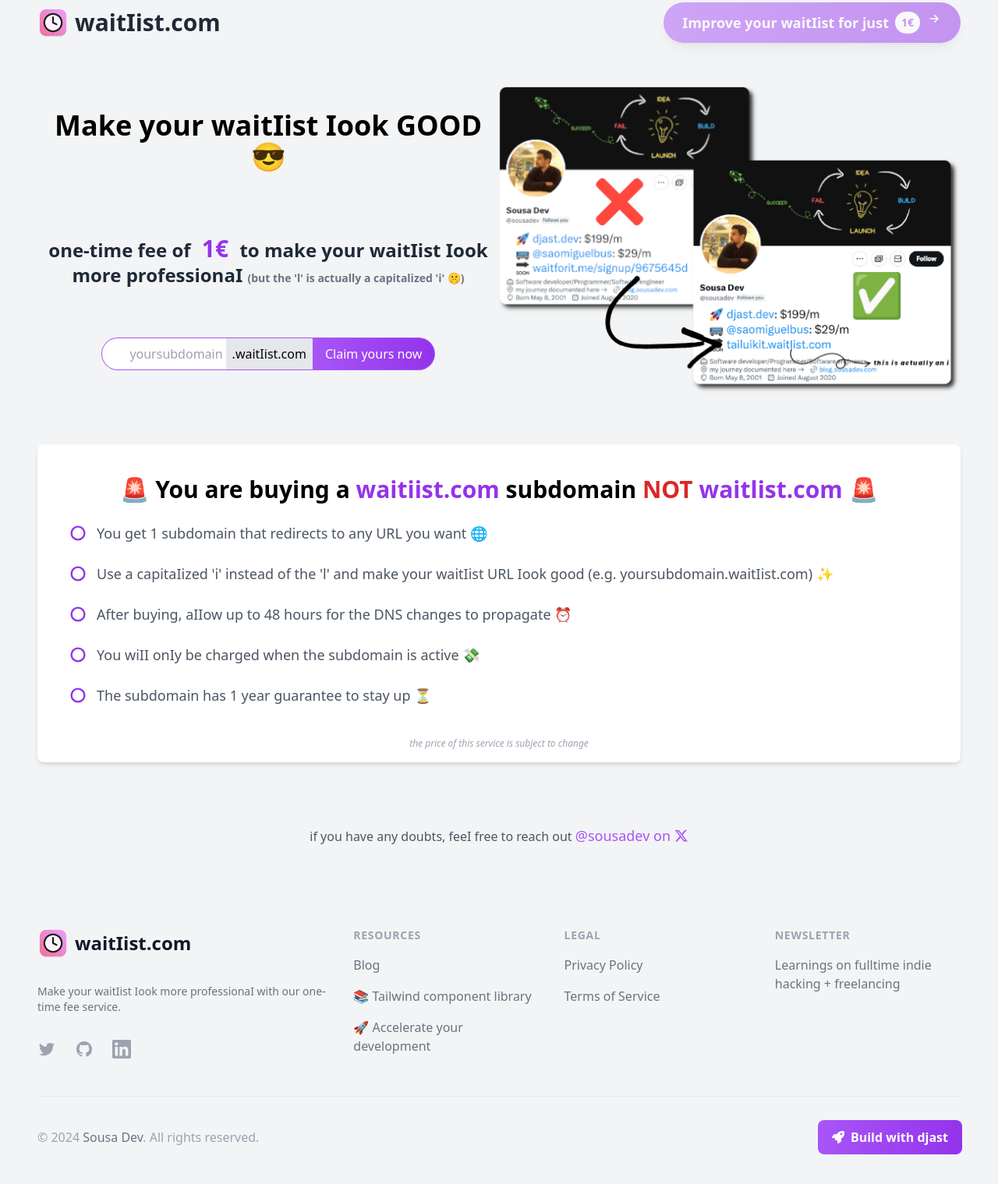
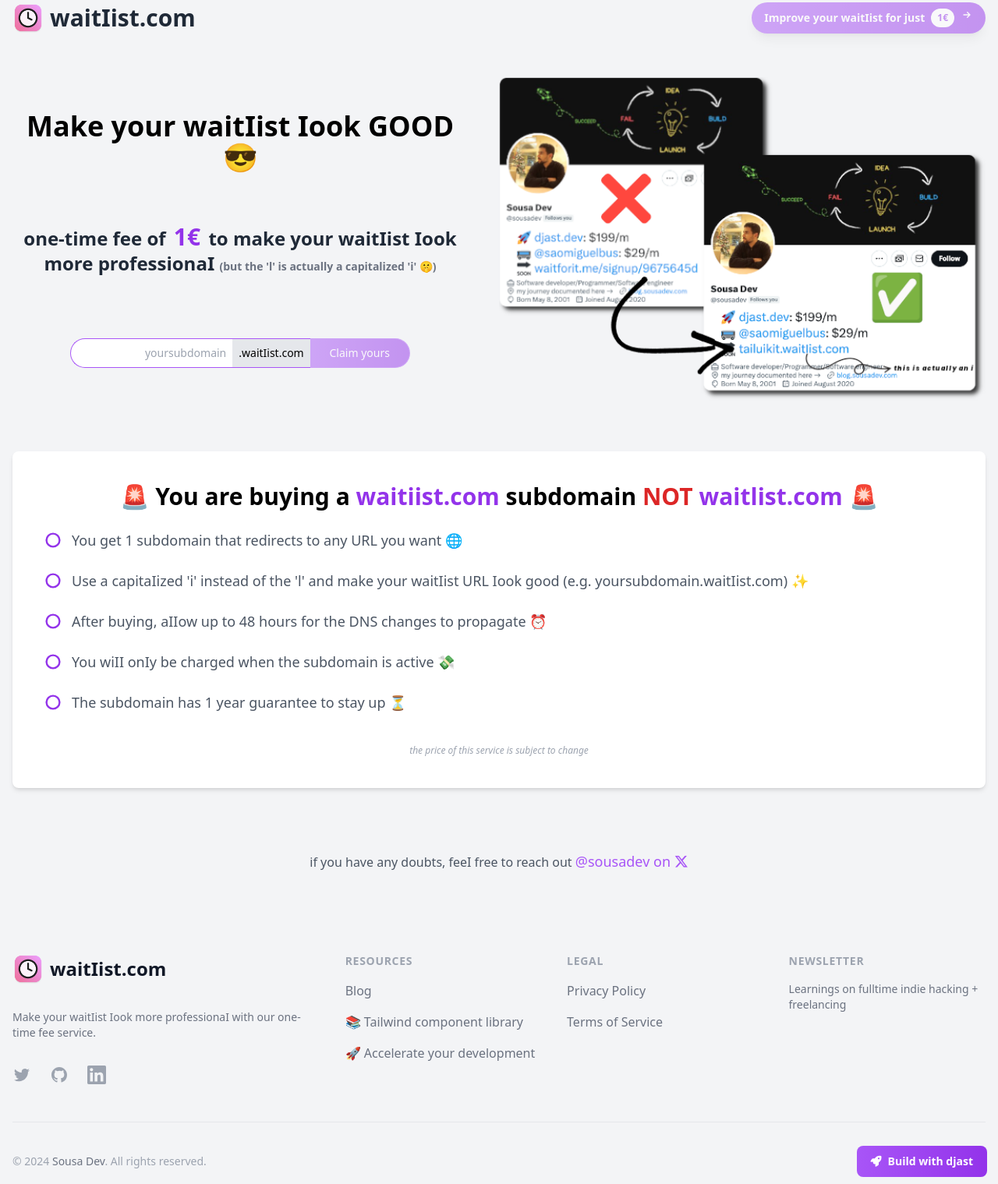
Before and after one commit to hc-sousa/waitIist.com, a plain HTML site: page index.html in a window 1280 px wide. Shown: the part 21-1540 px from the top of the page at 78% size. Drawn offline with nearby package versions, Linux system fonts and the light colour scheme; grey boxes are pictures that could not be loaded.

Commit message:
Responsive page

```diff
--- a/index.html
+++ b/index.html
@@ -47,31 +47,32 @@
         }
     </script>
 </head>
-<body class="bg-gray-100 font-sans">
+<body class="bg-gray-100 font-sans text-sm sm:text-base">
     <header>
-        <nav class="container mx-auto px-4 md:px-12 py-6 flex justify-between items-center">
-            <a href="#" class="text-3xl font-bold text-gray-800 flex items-center relative">
-                <img class="w-10 mr-2" src="assets/logo.png" alt="Waitiist.com Logo">
+        <nav class="container mx-auto px-4 py-4 sm:py-6 flex justify-between items-center">
+            <a href="#" class="text-xl sm:text-3xl font-bold text-gray-800 flex items-center relative">
+                <img class="w-8 sm:w-10 mr-2" src="assets/logo.png" alt="Waitiist.com Logo">
                 <span class="header-text transition-colors duration-300 hover:text-purple-600">waitIist.com</span>
             </a>
             <div>
-                <a href="#" onclick="openStripeWithSubdomain(); return false;" class="bg-gradient-to-r from-purple-500 to-purple-600 hover:from-purple-600 hover:to-purple-700 text-white px-4 md:px-6 py-2 md:py-3 rounded-full transition duration-300 ease-in-out transform hover:scale-105 shadow-lg hover:shadow-xl flex items-center justify-center space-x-2 animate-pulse">
-                    <span class="text-lg font-semibold">Improve your waitIist for just</span>
-                    <span class="bg-white text-purple-600 rounded-full px-2 py-1 text-sm font-bold">1€</span>
-                    <svg class="w-5 h-5 animate-bounce" fill="none" stroke="currentColor" viewBox="0 0 24 24" xmlns="http://www.w3.org/2000/svg"><path stroke-linecap="round" stroke-linejoin="round" stroke-width="2" d="M13 7l5 5m0 0l-5 5m5-5H6"></path></svg>
+                <a href="#" onclick="openStripeWithSubdomain(); return false;" class="bg-gradient-to-r from-purple-500 to-purple-600 hover:from-purple-600 hover:to-purple-700 text-white px-3 sm:px-4 py-2 rounded-full transition duration-300 ease-in-out transform hover:scale-105 shadow-lg hover:shadow-xl flex items-center justify-center space-x-1 sm:space-x-2 text-xs sm:text-sm animate-pulse">
+                    <span class="font-semibold hidden sm:inline">Improve your waitIist for just</span>
+                    <span class="font-semibold inline sm:hidden">Improve for just</span>
+                    <span class="bg-white text-purple-600 rounded-full px-2 py-1 text-xs font-bold">1€</span>
+                    <svg class="w-4 h-4 animate-bounce" fill="none" stroke="currentColor" viewBox="0 0 24 24" xmlns="http://www.w3.org/2000/svg"><path stroke-linecap="round" stroke-linejoin="round" stroke-width="2" d="M13 7l5 5m0 0l-5 5m5-5H6"></path></svg>
                 </a>
             </div>
         </nav>
     </header>
 
-    <main class="container mx-auto px-4 md:px-12 py-8">
-        <section class="flex flex-col md:flex-row items-center mb-18">
-            <div class="md:w-1/2 text-center flex flex-col items-center justify-center">
-                <h1 class="text-4xl font-bold mb-6 md:mb-20">Make your waitIist Iook GOOD 😎</h1>
-                <p class="text-2xl font-bold text-gray-800 mb-6 md:mb-18 mx-auto">
-                    one-time fee of <span class="text-purple-600 hover:text-purple-700 text-3xl ml-2 mr-2">1€</span> to make your waitIist Iook more professionaI
-                    <span class="text-gray-500 text-sm relative group">(but the 'l' is actually a capitalized 'i' 🤫)
-                        <span class="tooltip text-center absolute left-1/2 transform -translate-x-1/2 w-full bg-gray-800 text-white p-2 rounded hidden group-hover:block">
+    <main class="container mx-auto px-4 py-6 sm:py-8">
+        <section class="flex flex-col md:flex-row items-center mb-12 sm:mb-18">
+            <div class="md:w-1/2 text-center flex flex-col items-center justify-center pr-10">
+                <h1 class="text-2xl sm:text-4xl font-bold mb-4 sm:mb-6 md:mb-16">Make your waitIist Iook GOOD 😎</h1>
+                <p class="text-lg sm:text-2xl font-bold text-gray-800 mb-4 sm:mb-6 md:mb-10 mx-auto">
+                    one-time fee of <span class="text-purple-600 hover:text-purple-700 text-xl sm:text-3xl ml-1 mr-1">1€</span> to make your waitIist Iook more professionaI
+                    <span class="text-gray-500 text-xs sm:text-sm relative group inline-block">(but the 'l' is actually a capitalized 'i' 🤫)
+                        <span class="tooltip text-center absolute left-1/2 transform -translate-x-1/2 w-max bg-gray-800 text-white p-2 rounded hidden group-hover:block text-xs whitespace-nowrap">
                             every 'l' in this page is actuaIIy an 'i'.
                             <br>
                             that's how effective this is!
@@ -80,10 +81,10 @@
                         </span>
                     </span>
                 </p>
-                <div class="flex justify-center items-center mt-10">
-                    <input id="subdomainInput" type="text" placeholder="yoursubdomain" class="border border-purple-500 border-r-0 rounded-l-full text-right px-1 py-2 focus:outline-none focus:ring-purple-500 w-full md:w-40" />
-                    <span class="bg-gray-200 border border-purple-500 px-2 py-2 border-l-0 border-r-0">.waitIist.com</span>
-                    <button onclick="openStripeWithSubdomain()" class="bg-gradient-to-r from-purple-500 to-purple-600 hover:from-purple-600 hover:to-purple-700 text-white px-4 py-2 border border-purple-500 border-l-0 rounded-r-full">Claim yours now</button>
+                <div class="flex justify-center items-center mt-6 sm:mt-10">
+                    <input id="subdomainInput" type="text" placeholder="yoursubdomain" class="border border-purple-500 border-r-0 rounded-l-full text-right px-2 py-1 sm:py-2 focus:outline-none focus:ring-purple-500 w-32 sm:w-44 md:w-44 lg:w-52 text-xs sm:text-sm" />
+                    <span class="bg-gray-200 border border-purple-500 px-1 sm:px-2 py-1 sm:py-2 border-l-0 border-r-0 text-xs sm:text-sm">.waitIist.com</span>
+                    <button onclick="openStripeWithSubdomain()" class="bg-gradient-to-r from-purple-500 to-purple-600 hover:from-purple-600 hover:to-purple-700 text-white px-2 sm:px-2 py-1 sm:py-2 border border-purple-500 border-l-0 rounded-r-full text-xs sm:text-sm sm:w-32 animate-pulse">Claim yours</button>
                 </div>
             </div>
             <div class="md:w-1/2 mt-6 md:mt-0">
@@ -91,41 +92,41 @@
             </div>
         </section>
 
-        <section id="how-it-works" class="bg-white rounded-lg shadow-md pl-10 pr-10 pt-10 pb-4 mb-16 mt-16">
-            <div class="flex flex-col items-center mb-6">
-                <p class="text-3xl font-bold text-center">
+        <section id="how-it-works" class="bg-white rounded-lg shadow-md p-6 sm:p-10 mb-12 sm:mb-16 mt-12 sm:mt-16">
+            <div class="flex flex-col items-center mb-4 sm:mb-6">
+                <p class="text-xl sm:text-3xl font-bold text-center">
                     🚨 You are buying a <span class="text-purple-600">waitiist.com</span> subdomain <span class="text-red-600">NOT</span> <span class="text-purple-600">waitlist.com</span> 🚨
                 </p>
             </div>
-            <ul class="list-disc list-inside text-gray-600 mb-4 space-y-6 text-lg">
+            <ul class="list-disc list-inside text-gray-600 mb-4 space-y-4 sm:space-y-6 text-sm sm:text-lg">
                 <li class="flex items-center">
-                    <svg class="w-6 h-6 text-purple-600 mr-3 flex-shrink-0" fill="currentColor" viewBox="0 0 20 20" xmlns="http://www.w3.org/2000/svg"><path d="M10 2a8 8 0 100 16 8 8 0 000-16zm0 14a6 6 0 110-12 6 6 0 010 12z" /></svg>
+                    <svg class="w-4 h-4 sm:w-6 sm:h-6 text-purple-600 mr-2 sm:mr-3 flex-shrink-0" fill="currentColor" viewBox="0 0 20 20" xmlns="http://www.w3.org/2000/svg"><path d="M10 2a8 8 0 100 16 8 8 0 000-16zm0 14a6 6 0 110-12 6 6 0 010 12z" /></svg>
                     <span>You get 1 subdomain that redirects to any URL you want 🌐</span>
                 </li>
                 <li class="flex items-center">
-                    <svg class="w-6 h-6 text-purple-600 mr-3 flex-shrink-0" fill="currentColor" viewBox="0 0 20 20" xmlns="http://www.w3.org/2000/svg"><path d="M10 2a8 8 0 100 16 8 8 0 000-16zm0 14a6 6 0 110-12 6 6 0 010 12z" /></svg>
+                    <svg class="w-4 h-4 sm:w-6 sm:h-6 text-purple-600 mr-2 sm:mr-3 flex-shrink-0" fill="currentColor" viewBox="0 0 20 20" xmlns="http://www.w3.org/2000/svg"><path d="M10 2a8 8 0 100 16 8 8 0 000-16zm0 14a6 6 0 110-12 6 6 0 010 12z" /></svg>
                     <span>Use a capitaIized 'i' instead of the 'l' and make your waitIist URL Iook good (e.g. yoursubdomain.waitIist.com) ✨</span>
                 </li>
                 <li class="flex items-center">
-                    <svg class="w-6 h-6 text-purple-600 mr-3 flex-shrink-0" fill="currentColor" viewBox="0 0 20 20" xmlns="http://www.w3.org/2000/svg"><path d="M10 2a8 8 0 100 16 8 8 0 000-16zm0 14a6 6 0 110-12 6 6 0 010 12z" /></svg>
+                    <svg class="w-4 h-4 sm:w-6 sm:h-6 text-purple-600 mr-2 sm:mr-3 flex-shrink-0" fill="currentColor" viewBox="0 0 20 20" xmlns="http://www.w3.org/2000/svg"><path d="M10 2a8 8 0 100 16 8 8 0 000-16zm0 14a6 6 0 110-12 6 6 0 010 12z" /></svg>
                     <span>After buying, aIIow up to 48 hours for the DNS changes to propagate ⏰</span>
                 </li>
                 <li class="flex items-center">
-                    <svg class="w-6 h-6 text-purple-600 mr-3 flex-shrink-0" fill="currentColor" viewBox="0 0 20 20" xmlns="http://www.w3.org/2000/svg"><path d="M10 2a8 8 0 100 16 8 8 0 000-16zm0 14a6 6 0 110-12 6 6 0 010 12z" /></svg>
+                    <svg class="w-4 h-4 sm:w-6 sm:h-6 text-purple-600 mr-2 sm:mr-3 flex-shrink-0" fill="currentColor" viewBox="0 0 20 20" xmlns="http://www.w3.org/2000/svg"><path d="M10 2a8 8 0 100 16 8 8 0 000-16zm0 14a6 6 0 110-12 6 6 0 010 12z" /></svg>
                     <span>You wiII onIy be charged when the subdomain is active 💸</span>
                 </li>
                 <li class="flex items-center">
-                    <svg class="w-6 h-6 text-purple-600 mr-3 flex-shrink-0" fill="currentColor" viewBox="0 0 20 20" xmlns="http://www.w3.org/2000/svg"><path d="M10 2a8 8 0 100 16 8 8 0 000-16zm0 14a6 6 0 110-12 6 6 0 010 12z" /></svg>
+                    <svg class="w-4 h-4 sm:w-6 sm:h-6 text-purple-600 mr-2 sm:mr-3 flex-shrink-0" fill="currentColor" viewBox="0 0 20 20" xmlns="http://www.w3.org/2000/svg"><path d="M10 2a8 8 0 100 16 8 8 0 000-16zm0 14a6 6 0 110-12 6 6 0 010 12z" /></svg>
                     <span>The subdomain has 1 year guarantee to stay up ⏳</span>
                 </li>
             </ul>
-            <p class="text-center text-xs italic text-gray-400 mt-10">the price of this service is subject to change</p>
+            <p class="text-center text-xs italic text-gray-400 mt-6 sm:mt-10">the price of this service is subject to change</p>
         </section>
 
         <section class="rounded-lg p-4 text-center">
-            <p class="text-gray-600 mb-2">
+            <p class="text-gray-600 mb-2 text-sm sm:text-base">
                 if you have any doubts, feeI free to reach out
-                <a href="https://twitter.com/sousadev" class="text-purple-500 hover:text-purple-600 text-lg" target="_blank" rel="noopener noreferrer">
+                <a href="https://twitter.com/sousadev" class="text-purple-500 hover:text-purple-600 text-base sm:text-lg" target="_blank" rel="noopener noreferrer">
                     @sousadev on <i class="fa-brands fa-x-twitter"></i>
                 </a>
             </p>
@@ -133,33 +134,33 @@
     </main>
 
     <footer class="bg-gray-100 dark:bg-gray-800 text-gray-600 dark:text-gray-300">
-        <div class="container mx-auto px-4 md:px-12 py-12">
+        <div class="container mx-auto px-4 py-8 sm:py-12">
             <div class="xl:grid xl:grid-cols-3 xl:gap-8">
                 <!-- Brand and Description -->
-                <div class="space-y-8 xl:col-span-1">
+                <div class="space-y-6 sm:space-y-8 xl:col-span-1">
                     <div class="flex items-center space-x-2">
-                        <img src="assets/logo.png" alt="waitIist.com Logo" class="w-10 h-10">
-                        <span class="font-bold text-2xl text-gray-900 dark:text-white">waitIist.com</span>
+                        <img src="assets/logo.png" alt="waitIist.com Logo" class="w-8 h-8 sm:w-10 sm:h-10">
+                        <span class="font-bold text-xl sm:text-2xl text-gray-900 dark:text-white">waitIist.com</span>
                     </div>
-                    <p class="text-gray-500 dark:text-gray-400 text-sm">
+                    <p class="text-gray-500 dark:text-gray-400 text-xs sm:text-sm">
                         Make your waitIist Iook more professionaI with our one-time fee service.
                     </p>
-                    <div class="flex space-x-6">
+                    <div class="flex space-x-4 sm:space-x-6">
                         <a href="https://twitter.com/sousadev" target="_blank" rel="noopener noreferrer" class="text-gray-400 hover:text-gray-500 dark:hover:text-gray-300">
                             <span class="sr-only">Twitter</span>
-                            <svg class="h-6 w-6" fill="currentColor" viewBox="0 0 24 24" aria-hidden="true">
+                            <svg class="h-5 w-5 sm:h-6 sm:w-6" fill="currentColor" viewBox="0 0 24 24" aria-hidden="true">
                                 <path d="M8.29 20.251c7.547 0 11.675-6.253 11.675-11.675 0-.178 0-.355-.012-.53A8.348 8.348 0 0022 5.92a8.19 8.19 0 01-2.357.646 4.118 4.118 0 001.804-2.27 8.224 8.224 0 01-2.605.996 4.107 4.107 0 00-6.993 3.743 11.65 11.65 0 01-8.457-4.287 4.106 4.106 0 001.27 5.477A4.072 4.072 0 012.8 9.713v.052a4.105 4.105 0 003.292 4.022 4.095 4.095 0 01-1.853.07 4.108 4.108 0 003.834 2.85A8.233 8.233 0 012 18.407a11.616 11.616 0 006.29 1.84" />
                             </svg>
                         </a>
                         <a href="https://github.com/hc-sousa" target="_blank" rel="noopener noreferrer" class="text-gray-400 hover:text-gray-500 dark:hover:text-gray-300">
                             <span class="sr-only">GitHub</span>
-                            <svg class="h-6 w-6" fill="currentColor" viewBox="0 0 24 24" aria-hidden="true">
+                            <svg class="h-5 w-5 sm:h-6 sm:w-6" fill="currentColor" viewBox="0 0 24 24" aria-hidden="true">
                                 <path fill-rule="evenodd" d="M12 2C6.477 2 2 6.484 2 12.017c0 4.425 2.865 8.18 6.839 9.504.5.092.682-.217.682-.483 0-.237-.008-.868-.013-1.703-2.782.605-3.369-1.343-3.369-1.343-.454-1.158-1.11-1.466-1.11-1.466-.908-.62.069-.608.069-.608 1.003.07 1.531 1.032 1.531 1.032.892 1.53 2.341 1.088 2.91.832.092-.647.35-1.088.636-1.338-2.22-.253-4.555-1.113-4.555-4.951 0-1.093.39-1.988 1.029-2.688-.103-.253-.446-1.272.098-2.65 0 0 .84-.27 2.75 1.026A9.564 9.564 0 0112 6.844c.85.004 1.705.115 2.504.337 1.909-1.296 2.747-1.027 2.747-1.027.546 1.379.202 2.398.1 2.651.64.7 1.028 1.595 1.028 2.688 0 3.848-2.339 4.695-4.566 4.943.359.309.678.92.678 1.855 0 1.338-.012 2.419-.012 2.747 0 .268.18.58.688.482A10.019 10.019 0 0022 12.017C22 6.484 17.522 2 12 2z" clip-rule="evenodd" />
                             </svg>
                         </a>
                         <a href="https://www.linkedin.com/in/henriquecsousa/" target="_blank" rel="noopener noreferrer" class="text-gray-400 hover:text-gray-500 dark:hover:text-gray-300">
                             <span class="sr-only">LinkedIn</span>
-                            <svg class="h-6 w-6" fill="currentColor" viewBox="0 0 24 24" aria-hidden="true">
+                            <svg class="h-5 w-5 sm:h-6 sm:w-6" fill="currentColor" viewBox="0 0 24 24" aria-hidden="true">
                                 <path fill-rule="evenodd" d="M20.447 20.452h-3.554v-5.569c0-1.328-.027-3.037-1.852-3.037-1.853 0-2.136 1.445-2.136 2.939v5.667H9.351V9h3.414v1.561h.046c.477-.9 1.637-1.85 3.37-1.85 3.601 0 4.267 2.37 4.267 5.455v6.286zM5.337 7.433c-1.144 0-2.063-.926-2.063-2.065 0-1.138.92-2.063 2.063-2.063 1.14 0 2.064.925 2.064 2.063 0 1.139-.925 2.065-2.064 2.065zm1.782 13.019H3.555V9h3.564v11.452zM22.225 0H1.771C.792 0 0 .774 0 1.729v20.542C0 23.227.792 24 1.771 24h20.451C23.2 24 24 23.227 24 22.271V1.729C24 .774 23.2 0 22.222 0h.003z" clip-rule="evenodd" />
                             </svg>
                         </a>
@@ -167,26 +168,26 @@
                 </div>
 
                 <!-- Footer Links and Newsletter Signup -->
-                <div class="mt-12 xl:mt-0 xl:col-span-2">
-                    <div class="grid grid-cols-1 md:grid-cols-3 gap-8">
+                <div class="mt-8 sm:mt-12 xl:mt-0 xl:col-span-2">
+                    <div class="grid grid-cols-1 md:grid-cols-3 gap-6 sm:gap-8">
                         <div>
-                            <h3 class="text-sm font-semibold text-gray-400 tracking-wider uppercase">Resources</h3>
-                            <ul class="mt-4 space-y-4">
-                                <li><a href="https://blog.sousadev.com" target="_blank" rel="noopener noreferrer" class="text-base text-gray-500 hover:text-gray-900 dark:text-gray-400 dark:hover:text-white">Blog</a></li>
-                                <li><a href="https://tailuikit.waitIist.com" target="_blank" rel="noopener noreferrer" class="text-base text-gray-500 hover:text-gray-900 dark:text-gray-400 dark:hover:text-white">📚 Tailwind component library</a></li>
-                                <li><a href="https://djast.dev" target="_blank" rel="noopener noreferrer" class="text-base text-gray-500 hover:text-gray-900 dark:text-gray-400 dark:hover:text-white">🚀 Accelerate your development</a></li>
+                            <h3 class="text-xs sm:text-sm font-semibold text-gray-400 tracking-wider uppercase">Resources</h3>
+                            <ul class="mt-4 space-y-3 sm:space-y-4">
+                                <li><a href="https://blog.sousadev.com" target="_blank" rel="noopener noreferrer" class="text-sm sm:text-base text-gray-500 hover:text-gray-900 dark:text-gray-400 dark:hover:text-white">Blog</a></li>
+                                <li><a href="https://tailuikit.waitIist.com" target="_blank" rel="noopener noreferrer" class="text-sm sm:text-base text-gray-500 hover:text-gray-900 dark:text-gray-400 dark:hover:text-white">📚 Tailwind component library</a></li>
+                                <li><a href="https://djast.dev" target="_blank" rel="noopener noreferrer" class="text-sm sm:text-base text-gray-500 hover:text-gray-900 dark:text-gray-400 dark:hover:text-white">🚀 Accelerate your development</a></li>
                             </ul>
                         </div>
                         <div>
-                            <h3 class="text-sm font-semibold text-gray-400 tracking-wider uppercase">Legal</h3>
-                            <ul class="mt-4 space-y-4">
-                                <li><a href="legal/privacy-policy.html" class="text-base text-gray-500 hover:text-gray-900 dark:text-gray-400 dark:hover:text-white">Privacy Policy</a></li>
-                                <li><a href="legal/terms-of-service.html" class="text-base text-gray-500 hover:text-gray-900 dark:text-gray-400 dark:hover:text-white">Terms of Service</a></li>
+                            <h3 class="text-xs sm:text-sm font-semibold text-gray-400 tracking-wider uppercase">Legal</h3>
+                            <ul class="mt-4 space-y-3 sm:space-y-4">
+                                <li><a href="legal/privacy-policy.html" class="text-sm sm:text-base text-gray-500 hover:text-gray-900 dark:text-gray-400 dark:hover:text-white">Privacy Policy</a></li>
+                                <li><a href="legal/terms-of-service.html" class="text-sm sm:text-base text-gray-500 hover:text-gray-900 dark:text-gray-400 dark:hover:text-white">Terms of Service</a></li>
                             </ul>
                         </div>
                         <div>
-                            <h3 class="text-sm font-semibold text-gray-400 tracking-wider uppercase mb-4">Newsletter</h3>
-                            <p class="text-base text-gray-500 mb-4">Learnings on fulltime indie hacking + freelancing </p>
+                            <h3 class="text-xs sm:text-sm font-semibold text-gray-400 tracking-wider uppercase mb-3 sm:mb-4">Newsletter</h3>
+                            <p class="text-xs sm:text-sm text-gray-500 mb-3 sm:mb-4">Learnings on fulltime indie hacking + freelancing </p>
                             <div class="w-full">
                                 <iframe src="https://embeds.beehiiv.com/f5c74b1a-167f-4b81-8003-0468544d0f8c?slim=true" data-test-id="beehiiv-embed" height="52" frameborder="0" scrolling="no" class="w-full" style="margin: 0; border-radius: 0px !important; background-color: transparent;"></iframe>
                             </div>
@@ -195,14 +196,14 @@
                 </div>
             </div>
 
-            <div class="mt-12 border-t border-gray-200 dark:border-gray-700 pt-8 flex flex-col md:flex-row justify-between items-center">
-                <p class="text-base text-gray-400 mb-4 md:mb-0">
+            <div class="mt-8 sm:mt-12 border-t border-gray-200 dark:border-gray-700 pt-6 sm:pt-8 flex flex-col md:flex-row justify-between items-center">
+                <p class="text-xs sm:text-sm text-gray-400 mb-4 md:mb-0">
                     © 2024 <a href="https://sousadev.com" target="_blank" rel="noopener noreferrer" class="text-gray-500 hover:text-gray-900 dark:text-gray-400 dark:hover:text-white">Sousa Dev</a>. All rights reserved.
                 </p>
-                <a href="https://djast.dev" target="_blank" rel="noopener noreferrer" class="relative inline-flex items-center justify-center py-2 px-4 font-semibold text-white transition-transform duration-300 transform hover:scale-105">
+                <a href="https://djast.dev" target="_blank" rel="noopener noreferrer" class="relative inline-flex items-center justify-center py-1 sm:py-2 px-3 sm:px-4 font-semibold text-white transition-transform duration-300 transform hover:scale-105 text-xs sm:text-sm">
                     <span class="absolute inset-0 bg-gradient-to-r from-purple-500 to-purple-600 hover:from-purple-600 hover:to-purple-700 rounded-lg -m-0.5"></span>
                     <span class="relative flex items-center bg-transparent rounded-lg">
-                        <i class="fas fa-rocket mr-2"></i>
+                        <i class="fas fa-rocket mr-1 sm:mr-2"></i>
                         Build with djast
                     </span>
                 </a>
```
